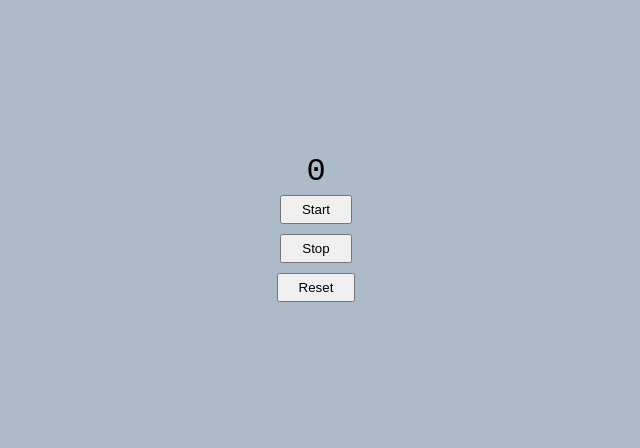
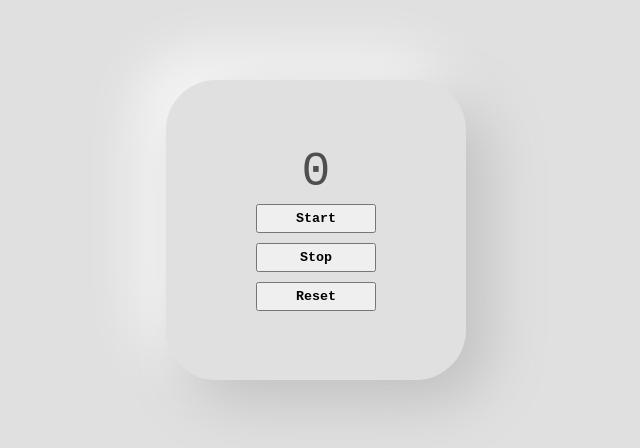
Before and after one commit to gusranieski/contador, a plain HTML site: page index.html in a window 1280 px wide. Shown: the part 170-618 px from the top of the page, without its empty margins (324-964 px from the left). Drawn offline with Linux system fonts and the light colour scheme.

Commit message:
segundo commit: agregué estilos

```diff
--- a/index.html
+++ b/index.html
@@ -1,17 +1,23 @@
 <!DOCTYPE html>
 <html lang="es">
+
 <head>
     <meta charset="UTF-8">
     <meta http-equiv="X-UA-Compatible" content="IE=edge">
     <meta name="viewport" content="width=device-width, initial-scale=1.0">
+    <link rel="icon" type="image/png" sizes="32x32" href="/cronómetro-32.png">
     <link rel="stylesheet" href="./styles.css">
     <title>Contador</title>
 </head>
+
 <body>
-    <span >0</span>
-    <button id="startCounter">Start</button>
-    <button id="stopCounter">Stop</button>
-    <button id="resetCounter">Reset</button>
+    <div class="container">
+        <span>0</span>
+        <button id="startCounter">Start</button>
+        <button id="stopCounter">Stop</button>
+        <button id="resetCounter">Reset</button>
+    </div>
     <script src="./scripts.js"></script>
 </body>
+
 </html>
--- a/styles.css
+++ b/styles.css
@@ -5,21 +5,37 @@
 }
 
 body {
-    background-color: #adbac7;
+    background-color: #e0e0e0;
     height: 100vh;
+    display: flex;
+    align-items: center;
+    justify-content: center;
+}
+
+.container {
     display: flex;
     flex-direction: column;
     justify-content: center;
     align-items: center;
+    width: 300px;
+    height: 300px;
+    border-radius: 50px;
+    background: #e0e0e0;
+    box-shadow: 20px 20px 60px #bebebe,
+        -20px -20px 60px #ffffff;
 }
 
 span {
     font-family: monospace;
-    font-size: 2rem;
+    color: #504e4e;
+    font-size: 3rem;
 }
 
 button {
     cursor: pointer;
+    font-family: monospace;
+    font-weight: bold;
     padding: 5px 20px;
     margin: 5px;
+    width: 120px;
 }
```
Also changed, not shown: scripts.js (+0 -30 lines), cronómetro-32.png (added).
